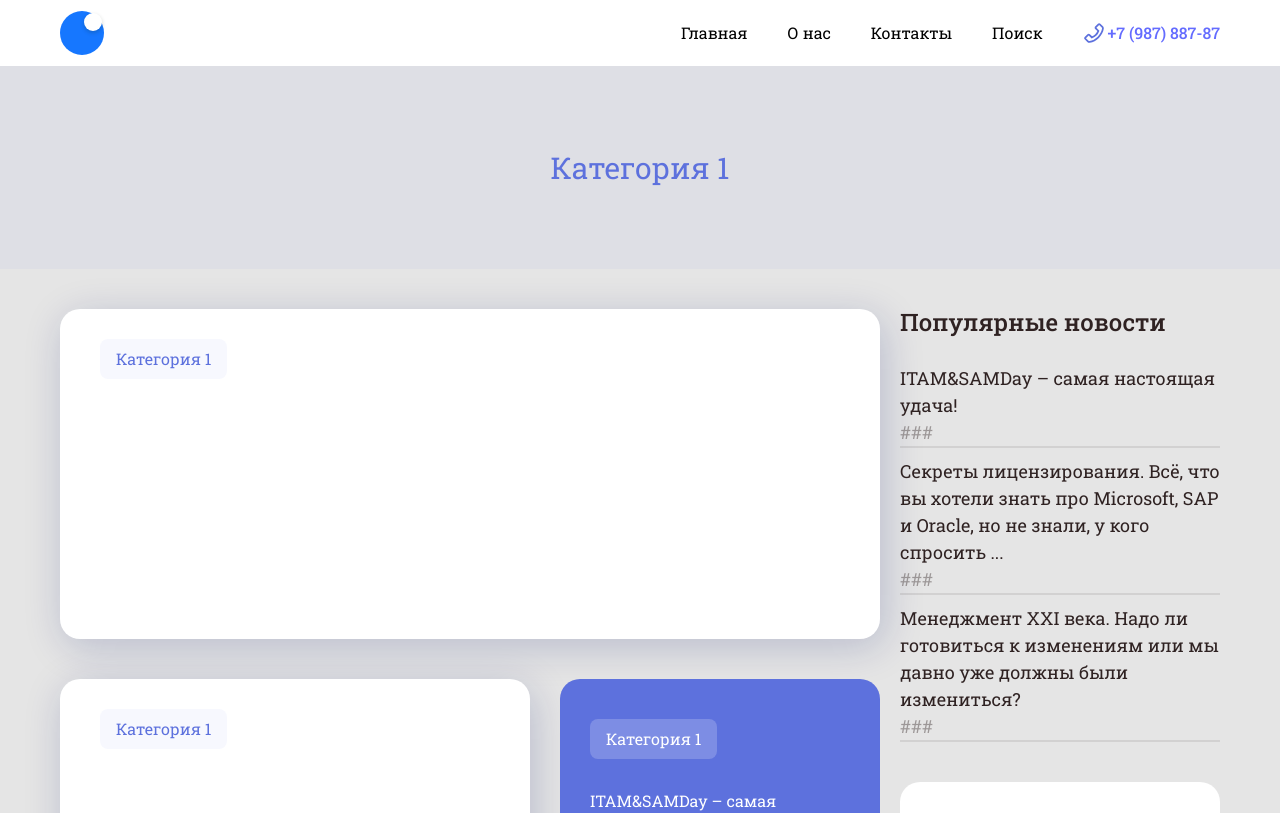
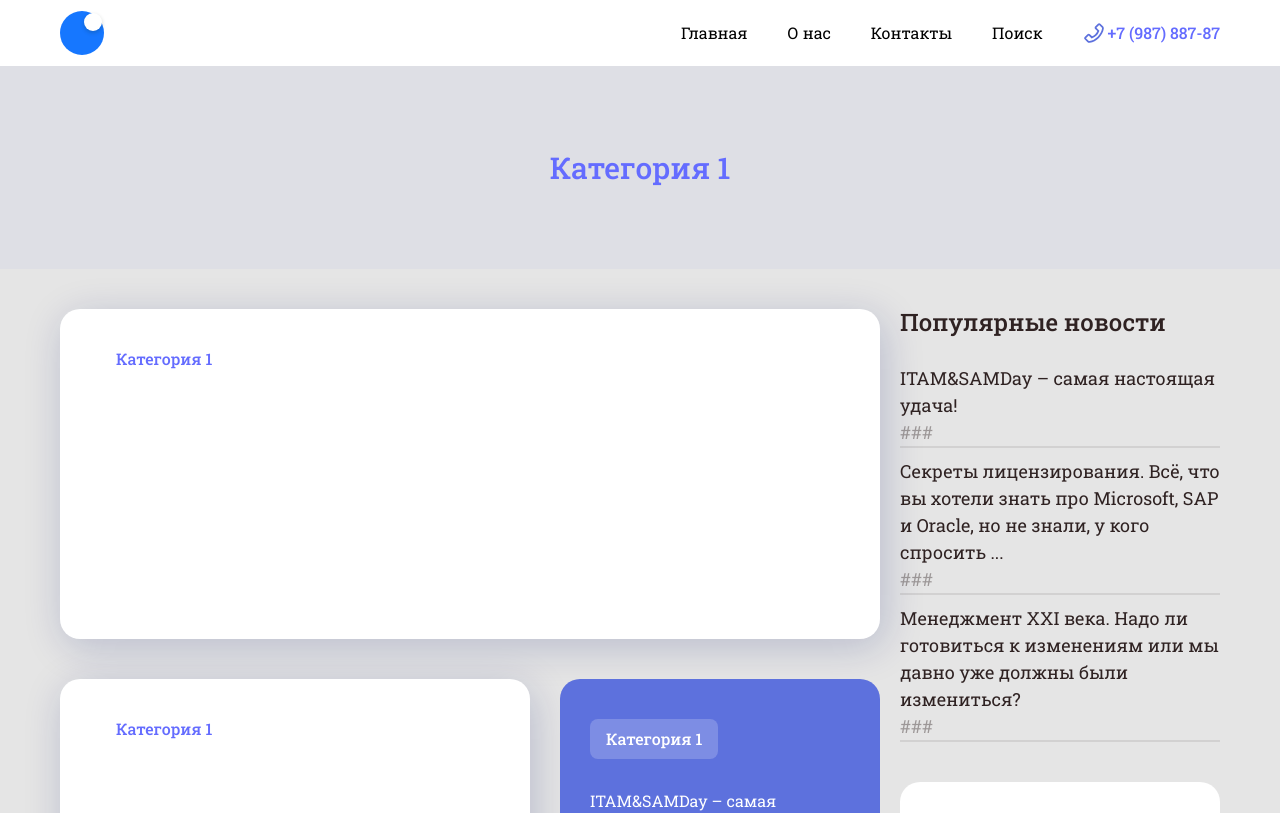
Before and after one commit to ParsefalT/someTogether, a React (Vite) app: page /category in a window 1280 px wide. Shown: the top 813 px of the page. Built offline with nearby package versions, Linux system fonts and the light colour scheme.

Commit message:
fix: styles card

```diff
--- a/src/components/Card/Card.module.css
+++ b/src/components/Card/Card.module.css
@@ -27,6 +27,6 @@
 		color: black;
 	}
 	.data {
-		color: rgba(47, 34, 34, 0.4);
+		color: rgba(47, 34, 34, 0.6);
 	}
 }
--- a/src/components/Card/Card.props.ts
+++ b/src/components/Card/Card.props.ts
@@ -1,3 +1,4 @@
 export interface ICardProps {
 	image?: string;
+	color: string;
 }
--- a/src/components/Card/Card.tsx
+++ b/src/components/Card/Card.tsx
@@ -1,7 +1,7 @@
 import styles from "./Card.module.css";
 import Category from "@/Category/Category";
 import { ICardProps } from "./Card.props";
-const Card = ({ image }: ICardProps): JSX.Element => {
+const Card = ({ image, color }: ICardProps): JSX.Element => {
 	const styleBg = image
 		? {
 				backgroundImage: `url(${image})`,
@@ -12,7 +12,7 @@ const Card = ({ image }: ICardProps): JSX.Element => {
 		: undefined;
 	return (
 		<div className={styles.wrapper} style={styleBg}>
-			<Category text="Категория 1" color="white" />
+			<Category text="Категория 1" color={color} />
 			<div className={styles.text}>ITAM&SAMDay – самая настоящая удача!</div>
 			<div className={styles.data}>13 дек 2020</div>
 		</div>
--- a/src/components/Category/Category.module.css
+++ b/src/components/Category/Category.module.css
@@ -5,14 +5,23 @@
 	font-weight: 400;
 	font-size: 16px;
 	cursor: pointer;
+	transition: all 0.4s;
+}
+
+.category:hover {
+	transform: scale(1.08);
 }
 
 .white {
-	color: white;
 	background: rgba(255, 255, 255, 0.2);
+	> a {
+		color: white;
+	}
 }
 
 .blue {
-	color: #5d71dd;
+	> a {
+		color: #5d71dd;
+	}
 	background: rgba(93, 113, 221, 0.05);
 }
--- a/src/components/Category/Category.tsx
+++ b/src/components/Category/Category.tsx
@@ -1,3 +1,4 @@
+import { Link } from "@tanstack/react-router";
 import styles from "./Category.module.css";
 import { ICategoryProps } from "./ICategory.props";
 import clsx from "clsx";
@@ -9,7 +10,7 @@ const Category = ({ text, color }: ICategoryProps): JSX.Element => {
 				[styles.blue]: color == "blue",
 			})}
 		>
-			{text}
+			<Link to="/category">{text}</Link>
 		</div>
 	);
 };
--- a/src/components/Info/Info.tsx
+++ b/src/components/Info/Info.tsx
@@ -6,7 +6,7 @@ const Info = ({ text, title, s, m }: IInfoProps) => {
 	return (
 		<div className={styles.wrapper}>
 			<div className={styles.header}>
-				<Category text="Категория 1" color="blue" />
+				<Category text="Категория 1" />
 				<div>data</div>
 			</div>
 			<h2
--- a/src/components/Left/Left.module.css
+++ b/src/components/Left/Left.module.css
@@ -1,6 +1,14 @@
 .wrapper {
 	display: flex;
 	gap: 30px;
+	> div:first-child {
+		div:nth-child(2) {
+			color: white;
+		}
+		div:last-child {
+			color: white;
+		}
+	}
 }
 .info {
 	display: flex;
@@ -9,7 +17,7 @@
 	gap: 40px;
 }
 
-@media (max-width: 720px) {
+@media (max-width: 820px) {
 	.wrapper {
 		flex-direction: column;
 	}
--- a/src/components/Left/Left.tsx
+++ b/src/components/Left/Left.tsx
@@ -5,7 +5,7 @@ import { ILeftProps } from "./ILeft.props";
 const Left = ({ image }: ILeftProps): JSX.Element => {
 	return (
 		<div className={styles.wrapper}>
-			<Card image={image} />
+			<Card image={image} color="white" />
 			<div className={styles.info}>
 				<Info
 					s={true}
--- a/src/components/Right/Right.module.css
+++ b/src/components/Right/Right.module.css
@@ -1,6 +1,13 @@
 .wrapper {
 	display: flex;
 	gap: 30px;
+	> div:hover {
+		> div {
+			a {
+				color: var(--main-color);
+			}
+		}
+	}
 }
 
 @media (max-width: 820px) {
--- a/src/components/Right/Right.tsx
+++ b/src/components/Right/Right.tsx
@@ -8,7 +8,7 @@ const Right = () => {
 				text="Размышляя об управлении ИТ-активами, я вспомнил один учебный пример. Менеджер по ИТ-мощностям в крупной компании периодически готовил толстенный отчёт руководству. В очередной раз он не принёс отчёт, решив проверить, нужен ли он вообще."
 				title="Управление ИТ-активами – скучная рутина или творческая задача слово слово и еще длинное слово после чего ..."
 			/>
-			<Card />
+			<Card color="white" />
 		</div>
 	);
 };
```
